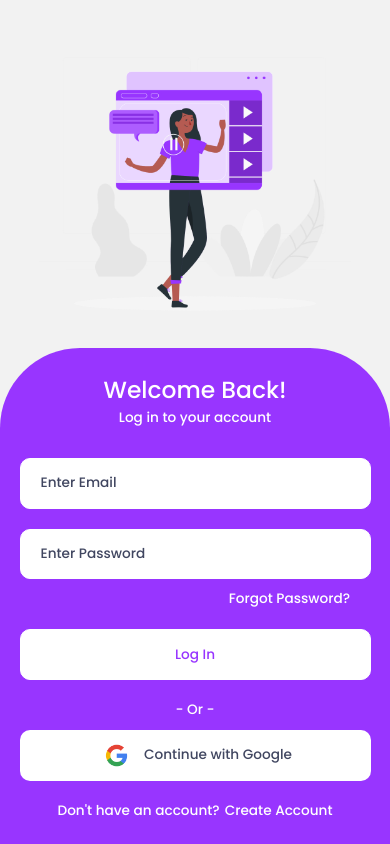
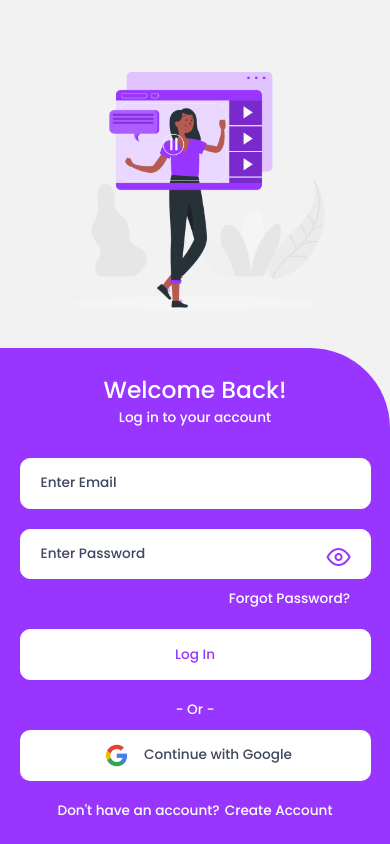
Before and after one commit to Simeon-Azeh/sidemobprev, a React Native app: screen /Login in a window 390 px wide. Built offline with nearby package versions, Linux system fonts and the light colour scheme.

Commit message:
Implement password reset functionality in ForgotPassword screen

```diff
--- a/app/screens/Authentication/ForgotPassword.js
+++ b/app/screens/Authentication/ForgotPassword.js
@@ -1,16 +1,40 @@
-import { View, Text, Image, TextInput, TouchableOpacity, Dimensions, KeyboardAvoidingView, Platform, ScrollView } from 'react-native';
-import React from 'react';
-import LoginImg from '../../../assets/Images/ForgotImg.png';
+import { View, Text, Image, TextInput, TouchableOpacity, Dimensions, KeyboardAvoidingView, Platform, ScrollView, ActivityIndicator, StyleSheet, Modal, Alert } from 'react-native';
+import React, { useState } from 'react';
+import ForgotImg from '../../../assets/Images/ForgotImg.png';
 import Colors from '../../../assets/Utils/Colors';
 import { useNavigation } from '@react-navigation/native';
+import { sendPasswordResetEmail } from 'firebase/auth';
+import { auth } from '../../../firebaseConfig'; // Adjust the path as necessary
 
 const { width: screenWidth, height: screenHeight } = Dimensions.get('window');
 
 export default function ForgotPassword() {
   const navigation = useNavigation();
+  const [email, setEmail] = useState('');
+  const [loading, setLoading] = useState(false);
+  const [errorMessage, setErrorMessage] = useState('');
+  const [modalVisible, setModalVisible] = useState(false);
 
-  const handleResetPassword = () => {
-    // Add functionality for password reset here
+  const handleResetPassword = async () => {
+    if (!email) {
+      setErrorMessage('Please enter your email address.');
+      setModalVisible(true);
+      return;
+    }
+
+    setLoading(true);
+    setErrorMessage('');
+
+    try {
+      await sendPasswordResetEmail(auth, email);
+      Alert.alert('Success', 'Password reset email sent. Please check your inbox.');
+      navigation.navigate('Login');
+    } catch (error) {
+      setErrorMessage(error.message);
+      setModalVisible(true);
+    } finally {
+      setLoading(false);
+    }
   };
 
   return (
@@ -24,7 +48,7 @@ export default function ForgotPassword() {
       >
         <View style={{ flex: 1 }}>
           <Image
-            source={LoginImg}
+            source={ForgotImg}
             style={{
               width: screenWidth * 0.8,
               height: screenHeight * 0.4,
@@ -37,8 +61,8 @@ export default function ForgotPassword() {
             flex: 1, // Ensure it takes up the remaining space
             backgroundColor: Colors.PRIMARY,
             width: '100%',
-            borderTopLeftRadius: 80,
-            borderTopRightRadius: 80,
+            borderTopLeftRadius: 20,
+            borderTopRightRadius: 20,
             padding: 20,
             paddingTop: 20, // Add padding at the top for better spacing
             justifyContent: 'center', // Center the content vertically
@@ -68,6 +92,8 @@ export default function ForgotPassword() {
                 keyboardType="email-address"
                 textContentType="emailAddress"
                 placeholder="Enter Email"
+                value={email}
+                onChangeText={setEmail}
                 style={{
                   width: screenWidth * 0.9,
                   height: screenHeight * 0.06,
@@ -95,7 +121,11 @@ export default function ForgotPassword() {
                   alignItems: 'center',
                   justifyContent: 'center'
                 }}
+                disabled={loading}
               >
+                {loading ? (
+                  <ActivityIndicator size="small" color={Colors.PRIMARY} />
+                ) : (
                   <Text style={{
                     color: Colors.PRIMARY,
                     fontFamily: 'Poppins-Medium',
@@ -103,6 +133,7 @@ export default function ForgotPassword() {
                   }}>
                     Reset Password
                   </Text>
+                )}
               </TouchableOpacity>
             </View>
             <View style={{
@@ -134,6 +165,75 @@ export default function ForgotPassword() {
           </View>
         </View>
       </ScrollView>
+      <Modal
+        animationType="slide"
+        transparent={true}
+        visible={modalVisible}
+        onRequestClose={() => {
+          setModalVisible(!modalVisible);
+        }}
+      >
+        <View style={styles.centeredView}>
+          <View style={styles.modalView}>
+            <Text style={styles.modalText}>{errorMessage}</Text>
+            <TouchableOpacity
+              style={[styles.button, styles.buttonClose]}
+              onPress={() => setModalVisible(!modalVisible)}
+            >
+              <Text style={styles.textStyle}>Close</Text>
+            </TouchableOpacity>
+          </View>
+        </View>
+      </Modal>
     </KeyboardAvoidingView>
   );
 }
+
+const styles = StyleSheet.create({
+  centeredView: {
+    flex: 1,
+    justifyContent: 'center',
+    alignItems: 'center',
+    backgroundColor: 'rgba(0, 0, 0, 0.6)', // Adds a dimmed background for better focus
+  },
+  modalView: {
+    margin: 20,
+    backgroundColor: 'white',
+    borderRadius: 20,
+    padding: 30,
+    alignItems: 'center',
+    shadowColor: '#000',
+    shadowOffset: {
+      width: 0,
+      height: 4,
+    },
+    shadowOpacity: 0.3,
+    shadowRadius: 6,
+    elevation: 8,
+    width: '90%', // Wider modal for better content placement
+  },
+  button: {
+    borderRadius: 10, // More rounded button
+    paddingVertical: 12,
+    paddingHorizontal: 20,
+    elevation: 2,
+  },
+  buttonClose: {
+    backgroundColor: Colors.PRIMARY, // Ensure Colors.PRIMARY is a good accent color
+  },
+  textStyle: {
+    color: 'white',
+    fontWeight: '600',
+    textAlign: 'center',
+    fontSize: 16, // Slightly larger for readability
+    fontFamily: 'Poppins', // Use a more readable font
+  },
+  modalText: {
+    marginBottom: 20,
+    textAlign: 'center',
+    fontSize: 18,
+    color: '#333', // Neutral color for better readability
+    lineHeight: 24, // Improved spacing for multi-line text
+    fontFamily: 'Poppins',
+  },
+});
--- a/app/screens/Authentication/Login.js
+++ b/app/screens/Authentication/Login.js
@@ -1,17 +1,70 @@
-import { View, Text, Image, TextInput, TouchableOpacity, Dimensions, KeyboardAvoidingView, Platform, ScrollView } from 'react-native';
-import React from 'react';
+import { View, Text, Image, TextInput, TouchableOpacity, Dimensions, KeyboardAvoidingView, Platform, ScrollView, ActivityIndicator, StyleSheet, Modal } from 'react-native';
+import React, { useState } from 'react';
 import LoginImg from '../../../assets/Images/LoginImg.png';
 import Colors from '../../../assets/Utils/Colors';
 import GoogleIcon from '../../../assets/Images/GoogleIcon.png';
 import { useNavigation } from '@react-navigation/native';
+import { auth } from '../../../firebaseConfig'; // Adjust the path as necessary
+import { signInWithEmailAndPassword, GoogleAuthProvider, signInWithRedirect } from 'firebase/auth';
+import { Feather } from '@expo/vector-icons';
+import { getFirestore, doc, getDoc } from 'firebase/firestore';
 
 const { width: screenWidth, height: screenHeight } = Dimensions.get('window');
+const db = getFirestore();
 
 export default function LoginScreen() {
   const navigation = useNavigation();
+  const [email, setEmail] = useState('');
+  const [password, setPassword] = useState('');
+  const [loading, setLoading] = useState(false);
+  const [passwordVisible, setPasswordVisible] = useState(false);
+  const [errorMessage, setErrorMessage] = useState('');
+  const [modalVisible, setModalVisible] = useState(false);
 
-  const handleLogin = () => {
-    navigation.navigate('Drawer'); // Navigate to the Drawer Navigator
+  const checkOnboardingStatus = async (uid) => {
+    try {
+      const userDoc = await getDoc(doc(db, 'users', uid));
+      if (userDoc.exists() && userDoc.data().onboardingCompleted) {
+        return true;
+      }
+      return false;
+    } catch (error) {
+      console.error("Error checking onboarding status:", error);
+      return false;
+    }
+  };
+
+  const handleLogin = async () => {
+    setLoading(true);
+    setErrorMessage('');
+
+    try {
+      const userCredential = await signInWithEmailAndPassword(auth, email, password);
+      const isOnboarded = await checkOnboardingStatus(userCredential.user.uid);
+      navigation.navigate(isOnboarded ? 'Drawer' : 'Onboarding');
+    } catch (error) {
+      setErrorMessage(error.message);
+      setModalVisible(true);
+    } finally {
+      setLoading(false);
+    }
+  };
+
+  const handleGoogleAuth = async () => {
+    setLoading(true);
+    setErrorMessage('');
+
+    try {
+      const provider = new GoogleAuthProvider();
+      const userCredential = await signInWithRedirect(auth, provider);
+      const isOnboarded = await checkOnboardingStatus(userCredential.user.uid);
+      navigation.navigate(isOnboarded ? 'Drawer' : 'Onboarding');
+    } catch (error) {
+      setErrorMessage(error.message);
+      setModalVisible(true);
+    } finally {
+      setLoading(false);
+    }
   };
 
   return (
@@ -38,7 +91,7 @@ export default function LoginScreen() {
             flex: 1, // Ensure it takes up the remaining space
             backgroundColor: Colors.PRIMARY,
             width: '100%',
-            borderTopLeftRadius: 80,
+            borderTopLeftRadius: 0,
             borderTopRightRadius: 80,
             padding: 20,
             paddingTop: 20, // Add padding at the top for better spacing
@@ -69,6 +122,8 @@ export default function LoginScreen() {
                 keyboardType="email-address"
                 textContentType="emailAddress"
                 placeholder="Enter Email"
+                value={email}
+                onChangeText={setEmail}
                 style={{
                   width: screenWidth * 0.9,
                   height: screenHeight * 0.06,
@@ -83,15 +138,17 @@ export default function LoginScreen() {
                   fontSize: screenWidth * 0.035
                 }}
               />
+              <View style={{ marginTop: 20 }}>
                 <TextInput
                   autoCompleteType="password"
-                secureTextEntry={true}
+                  secureTextEntry={!passwordVisible}
                   placeholder="Enter Password"
+                  value={password}
+                  onChangeText={setPassword}
                   style={{
                     width: screenWidth * 0.9,
                     height: screenHeight * 0.06,
                     borderRadius: 10,
-                  marginTop: 20,
                     borderWidth: 1,
                     borderColor: Colors.WHITE,
                     backgroundColor: Colors.WHITE,
@@ -101,6 +158,13 @@ export default function LoginScreen() {
                     fontSize: screenWidth * 0.035
                   }}
                 />
+                <TouchableOpacity
+                  onPress={() => setPasswordVisible(!passwordVisible)}
+                  style={styles.eyeIcon}
+                >
+                  <Feather name={passwordVisible ? 'eye-off' : 'eye'} size={24} color={Colors.PRIMARY} />
+                </TouchableOpacity>
+              </View>
               <Text
                 style={{
                   color: Colors.WHITE,
@@ -129,7 +193,11 @@ export default function LoginScreen() {
                   alignItems: 'center',
                   justifyContent: 'center'
                 }}
+                disabled={loading}
               >
+                {loading ? (
+                  <ActivityIndicator size="small" color={Colors.PRIMARY} />
+                ) : (
                   <Text style={{
                     color: Colors.PRIMARY,
                     fontFamily: 'Poppins-Medium',
@@ -137,6 +205,7 @@ export default function LoginScreen() {
                   }}>
                     Log In
                   </Text>
+                )}
               </TouchableOpacity>
             </View>
             <Text style={{
@@ -160,6 +229,8 @@ export default function LoginScreen() {
                 alignItems: 'center',
                 justifyContent: 'center'
               }}
+              onPress={handleGoogleAuth}
+              disabled={loading}
             >
               <Image source={GoogleIcon} style={{ width: 35, height: 35 }} />
               <Text style={{
@@ -200,6 +271,82 @@ export default function LoginScreen() {
           </View>
         </View>
       </ScrollView>
+      <Modal
+        animationType="slide"
+        transparent={true}
+        visible={modalVisible}
+        onRequestClose={() => {
+          setModalVisible(!modalVisible);
+        }}
+      >
+        <View style={styles.centeredView}>
+          <View style={styles.modalView}>
+            <Text style={styles.modalText}>{errorMessage}</Text>
+            <TouchableOpacity
+              style={[styles.button, styles.buttonClose]}
+              onPress={() => setModalVisible(!modalVisible)}
+            >
+              <Text style={styles.textStyle}>Close</Text>
+            </TouchableOpacity>
+          </View>
+        </View>
+      </Modal>
     </KeyboardAvoidingView>
   );
 }
+
+const styles = StyleSheet.create({
+  eyeIcon: {
+    position: 'absolute',
+    right: 20,
+    top: 15,
+    zIndex: 1,
+    color: '#9835FF',
+  },
+  centeredView: {
+    flex: 1,
+    justifyContent: 'center',
+    alignItems: 'center',
+    backgroundColor: 'rgba(0, 0, 0, 0.6)', // Adds a dimmed background for better focus
+  },
+  modalView: {
+    margin: 20,
+    backgroundColor: 'white',
+    borderRadius: 20,
+    padding: 30,
+    alignItems: 'center',
+    shadowColor: '#000',
+    shadowOffset: {
+      width: 0,
+      height: 4,
+    },
+    shadowOpacity: 0.3,
+    shadowRadius: 6,
+    elevation: 8,
+    width: '90%', // Wider modal for better content placement
+  },
+  button: {
+    borderRadius: 10, // More rounded button
+    paddingVertical: 12,
+    paddingHorizontal: 20,
+    elevation: 2,
+  },
+  buttonClose: {
+    backgroundColor: Colors.PRIMARY, // Ensure Colors.PRIMARY is a good accent color
+  },
+  textStyle: {
+    color: 'white',
+    fontWeight: '600',
+    textAlign: 'center',
+    fontSize: 16, // Slightly larger for readability
+    fontFamily: 'Poppins', // Use a more readable font
+  },
+  modalText: {
+    marginBottom: 20,
+    textAlign: 'center',
+    fontSize: 18,
+    color: '#333', // Neutral color for better readability
+    lineHeight: 24, // Improved spacing for multi-line text
+    fontFamily: 'Poppins',
+  },
+});
--- a/app/screens/landing/Onboarding.js
+++ b/app/screens/landing/Onboarding.js
@@ -1,8 +1,11 @@
 import React, { useState, useRef } from 'react';
-import { View, Text, Image, TouchableOpacity, StyleSheet, TextInput, FlatList, Dimensions, KeyboardAvoidingView, Platform, ScrollView } from 'react-native';
+import { View, Text, Image, TouchableOpacity, StyleSheet, TextInput, FlatList, Dimensions, KeyboardAvoidingView, Platform, ScrollView, Alert } from 'react-native';
 import Icon from 'react-native-vector-icons/Ionicons';
 import Swiper from 'react-native-swiper';
 import { Picker } from '@react-native-picker/picker';
+import { getFirestore, doc, setDoc, updateDoc } from 'firebase/firestore';
+import { auth } from '../../../firebaseConfig';
+import { sendEmailVerification } from 'firebase/auth';
 
 import Colors from '../../../assets/Utils/Colors';
 import { useNavigation } from '@react-navigation/native';
@@ -13,24 +16,42 @@ import welcome4 from '../../../assets/Images/Onboarding4.png';
 
 // Sample avatar images
 const avatars = [
-  { id: '1', source: require('../../../assets/Images/avatar7.jpg'), label: 'Avatar 1' },
-  { id: '2', source: require('../../../assets/Images/avatar3.jpg'), label: 'Avatar 2' },
-  { id: '3', source: require('../../../assets/Images/avatar4.jpg'), label: 'Avatar 3' },
-  { id: '4', source: require('../../../assets/Images/avatar6.jpg'), label: 'Avatar 4' },
+  { id: '1', source: 'https://img.freepik.com/premium-vector/student-avatar-illustration-user-profile-icon-youth-avatar_118339-4395.jpg', label: 'Avatar 1' },
+  { id: '2', source: 'https://img.freepik.com/premium-vector/logo-kid-gamer_573604-742.jpg', label: 'Avatar 2' },
+  { id: '3', source: 'https://img.freepik.com/premium-vector/young-man-avatar-character-due-avatar-man-vector-icon-cartoon-illustration_1186924-4432.jpg', label: 'Avatar 3' },
+  { id: '4', source: 'https://cdn3.iconfinder.com/data/icons/avatars-9/145/Avatar_Dog-512.png', label: 'Avatar 4' },
 ];
 
 const { width: screenWidth, height: screenHeight } = Dimensions.get('window');
+const db = getFirestore();
 
 const Onboarding = () => {
   const swiperRef = useRef(null);
   const navigation = useNavigation();
+  const [firstName, setFirstName] = useState('');
+  const [lastName, setLastName] = useState('');
   const [selectedGender, setSelectedGender] = useState('');
+  const [city, setCity] = useState('');
   const [selectedCountry, setSelectedCountry] = useState('');
-  const [verificationCode, setVerificationCode] = useState(['', '', '', '', '', '']);
   const [selectedAvatar, setSelectedAvatar] = useState(null);
 
-  const handleGetStarted = () => {
-    navigation.navigate('Drawer');
+  const handleGetStarted = async () => {
+    try {
+      const user = auth.currentUser;
+      await setDoc(doc(db, 'users', user.uid), {
+        firstName,
+        lastName,
+        gender: selectedGender,
+        city,
+        country: selectedCountry,
+        avatar: selectedAvatar,
+        onboardingCompleted: true,
+        updatedAt: new Date().toISOString()
+      }, { merge: true });
+      navigation.navigate('Drawer');
+    } catch (error) {
+      console.error("Error updating user document:", error);
+    }
   };
 
   const handleNext = () => {
@@ -39,18 +60,40 @@ const Onboarding = () => {
     }
   };
 
-  const handleVerificationCodeChange = (index, value) => {
-    const newVerificationCode = [...verificationCode];
-    newVerificationCode[index] = value;
-    setVerificationCode(newVerificationCode);
+  const handleSendVerificationLink = async () => {
+    try {
+      const user = auth.currentUser;
+      await sendEmailVerification(user);
+      Alert.alert('Verification Email Sent', `A verification email will be sent to ${user.email}. Please verify before you continue.`);
+    } catch (error) {
+      console.error("Error sending verification email:", error);
+    }
+  };
+
+  const handleCheckVerificationStatus = async () => {
+    try {
+      const user = auth.currentUser;
+      await user.reload();
+      if (user.emailVerified) {
+        await updateDoc(doc(db, 'users', user.uid), {
+          emailVerified: true,
+          updatedAt: new Date().toISOString()
+        });
+        handleNext();
+      } else {
+        Alert.alert('Email not verified', 'Please verify your email before proceeding.');
+      }
+    } catch (error) {
+      console.error("Error checking email verification status:", error);
+    }
   };
 
   const renderAvatar = ({ item }) => (
     <TouchableOpacity
-      style={[styles.avatarContainer, selectedAvatar === item.id && styles.selectedAvatar]}
-      onPress={() => setSelectedAvatar(item.id)}
+      style={[styles.avatarContainer, selectedAvatar === item.source && styles.selectedAvatar]}
+      onPress={() => setSelectedAvatar(item.source)}
     >
-      <Image source={item.source} style={styles.avatarImage} />
+      <Image source={{ uri: item.source }} style={styles.avatarImage} />
       <Text style={styles.avatarLabel}>{item.label}</Text>
     </TouchableOpacity>
   );
@@ -75,13 +118,12 @@ const Onboarding = () => {
           <View style={styles.slideContainer}>
             <Image source={welcome1} style={styles.image} />
             <View style={styles.textContainer}>
-              <Text style={styles.title}>Thank you for creating an account with us!</Text>
+              <Text style={styles.title}>Welcome to the Learning Journey! 🎉</Text>
               <Text style={styles.subtitle}>
-                Welcome to your onboarding, we need some information to get started. This will help us personalize your experience.
+                We're excited to have you with us! 😊 To get started, we just need a little bit of information to personalize your learning experience and make it even more amazing. 📚✨
               </Text>
               <TouchableOpacity style={styles.nextButton} onPress={handleNext}>
-                <Text style={styles.nextButtonText}>Get Started</Text>
-                <Icon name="arrow-forward" size={15} color={Colors.PRIMARY} />
+                <Text style={styles.nextButtonText}> Let's Begin 🚀 </Text>
               </TouchableOpacity>
             </View>
           </View>
@@ -95,6 +137,8 @@ const Onboarding = () => {
                 keyboardType="default"
                 textContentType="givenName"
                 placeholder="First Name"
+                value={firstName}
+                onChangeText={setFirstName}
                 style={styles.textInput}
               />
               <TextInput
@@ -102,6 +146,8 @@ const Onboarding = () => {
                 keyboardType="default"
                 textContentType="familyName"
                 placeholder="Last Name"
+                value={lastName}
+                onChangeText={setLastName}
                 style={styles.textInput}
               />
               <View style={styles.pickerContainer}>
@@ -121,6 +167,8 @@ const Onboarding = () => {
                 keyboardType="default"
                 textContentType="addressCity"
                 placeholder="City"
+                value={city}
+                onChangeText={setCity}
                 style={styles.textInput}
               />
               <View style={styles.pickerContainer}>
@@ -149,21 +197,12 @@ const Onboarding = () => {
             <View style={[styles.textContainer, styles.fullHeightContainer]}>
               <Text style={styles.title}>Verify Account</Text>
               <Text style={styles.subtitle}>
-                A verification code was sent to your email, please enter it below.
+                A verification email will be sent to {auth.currentUser?.email}. Please verify before you continue.
               </Text>
-              <View style={styles.codeRow}>
-                {verificationCode.map((value, index) => (
-                  <TextInput
-                    key={index}
-                    value={value}
-                    onChangeText={(text) => handleVerificationCodeChange(index, text)}
-                    keyboardType="numeric"
-                    maxLength={1}
-                    style={styles.codeInput}
-                  />
-                ))}
-              </View>
-              <TouchableOpacity style={styles.nextButton} onPress={handleNext}>
+              <TouchableOpacity style={styles.nextButton} onPress={handleSendVerificationLink}>
+                <Text style={styles.nextButtonText}>Send Link ➤ </Text>
+              </TouchableOpacity>
+              <TouchableOpacity style={styles.nextButton} onPress={handleCheckVerificationStatus}>
                 <Text style={styles.nextButtonText}>Next</Text>
                 <Icon name="arrow-forward" size={15} color={Colors.PRIMARY} />
               </TouchableOpacity>
@@ -193,6 +232,7 @@ const Onboarding = () => {
     </KeyboardAvoidingView>
   );
 };
+
 const styles = StyleSheet.create({
   wrapper: {},
   slideContainer: {
@@ -210,14 +250,12 @@ const styles = StyleSheet.create({
   textContainer: {
     width: '100%',
     paddingHorizontal: 20,
-    borderTopLeftRadius: 80,
-    borderTopRightRadius: 80,
+    borderTopLeftRadius: 40,
+    borderTopRightRadius: 40,
     backgroundColor: Colors.PRIMARY,
-
     flex: 1,
     justifyContent: 'center',
     marginTop: -screenHeight * 0.1,
-
   },
   secondaryContainer: {
     backgroundColor: Colors.WHITE,
@@ -225,7 +263,6 @@ const styles = StyleSheet.create({
   fullHeightContainer: {
     backgroundColor: Colors.PRIMARY,
     justifyContent: 'center',
-
   },
   title: {
     fontSize: screenWidth * 0.06,
@@ -256,7 +293,6 @@ const styles = StyleSheet.create({
     marginTop: 10,
     borderColor: Colors.PRIMARY,
     paddingHorizontal: 5,
-
     borderWidth: 1,
     fontFamily: 'Poppins-Medium',
     fontSize: screenWidth * 0.035,
@@ -338,7 +374,6 @@ const styles = StyleSheet.create({
     borderColor: Colors.LIGHT_GRAY,
     borderRadius: 10,
     padding: 10,
-
   },
   selectedAvatar: {
     borderColor: Colors.PRIMARY,
@@ -358,4 +393,5 @@ const styles = StyleSheet.create({
     justifyContent: 'space-around',
   },
 });
+
 export default Onboarding;
```
Lines whose indentation alone changed are shown as unchanged.
